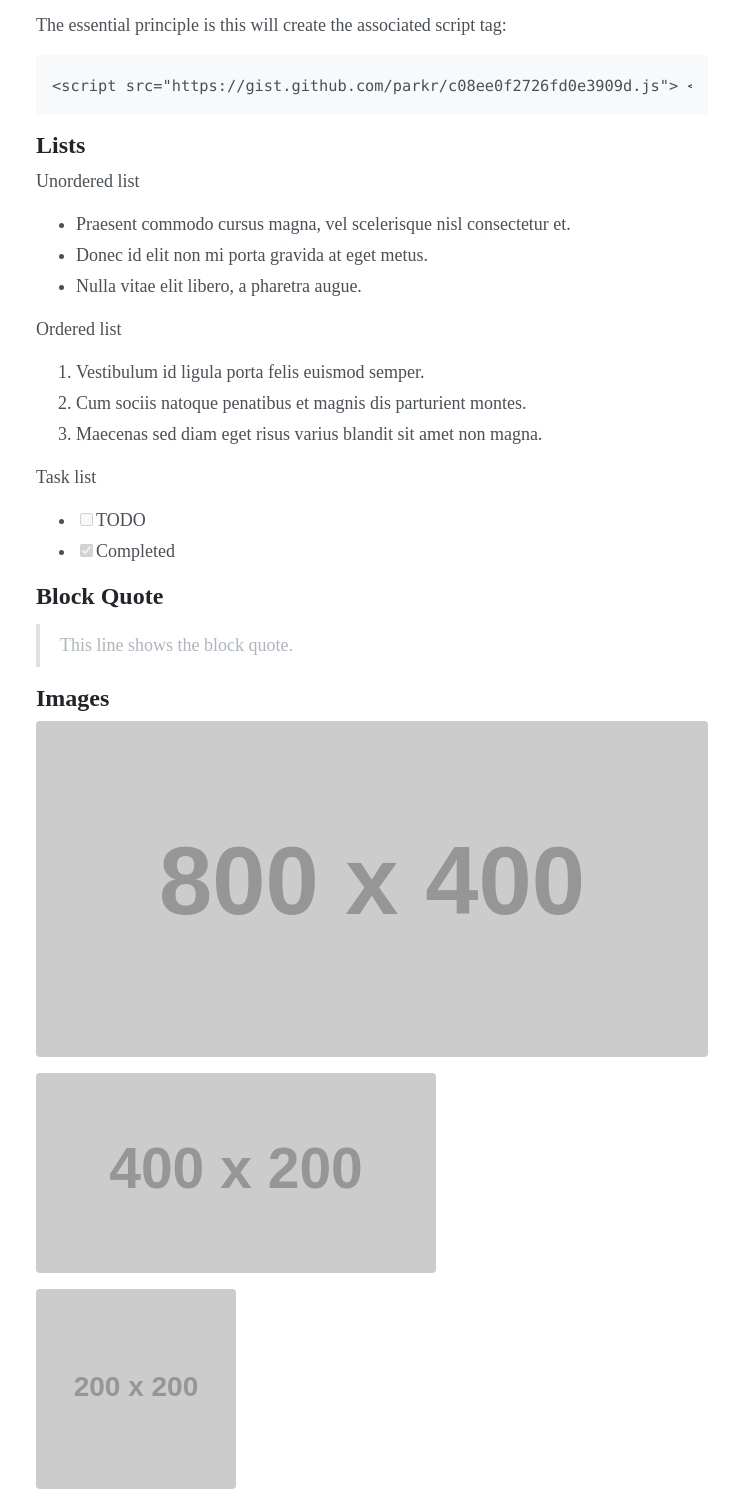
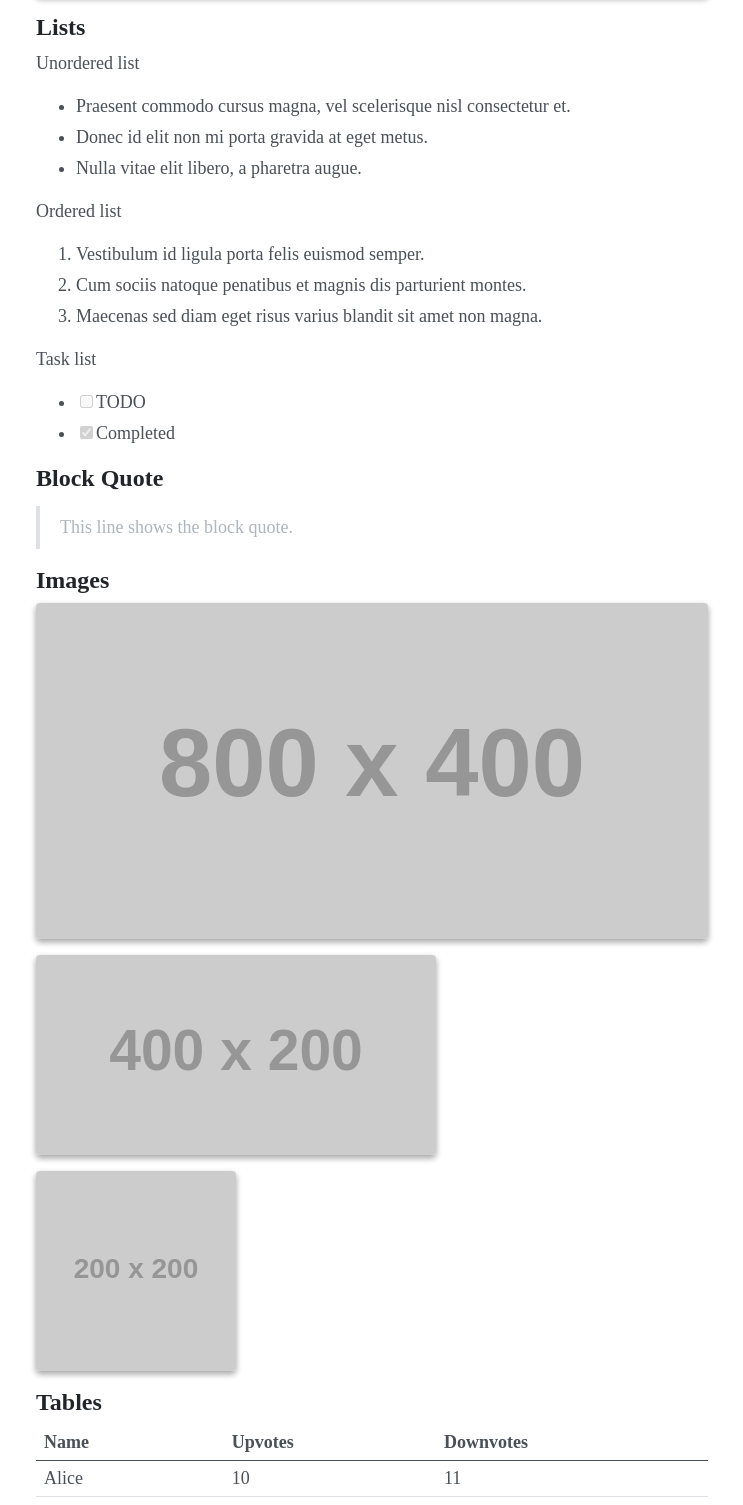
Before and after one commit to ip413/typesetting-jekyll-theme, a Jekyll site: the page built from _posts/2022-08-05-example.md, in a window 1280 px wide, cut to the strip 4136-5641 px from the top of the page. Shown: the whole strip, without its empty margins (268-1011 px from the left). Built offline with Jekyll 4.4.1, drawn with Linux system fonts in a browser that asks for light colours; some web fonts are replaced; formulas are drawn with MathJax 3.

Commit message:
feat: img box shadow

````diff
--- a/_posts/2022-08-05-example.md
+++ b/_posts/2022-08-05-example.md
@@ -146,11 +146,6 @@ The displayed results are as follows:
 
 {% gist c08ee0f2726fd0e3909d %}
 
-The essential principle is this will create the associated script tag:
-
-```
-<script src="https://gist.github.com/parkr/c08ee0f2726fd0e3909d.js"> </script>
-```
 
 ## Lists
 
--- a/_sass/_base.scss
+++ b/_sass/_base.scss
@@ -16,17 +16,6 @@ body {
   -webkit-text-size-adjust: 100%;
       -ms-text-size-adjust: 100%;
 }
-
-/* Customize website's scrollbar
-Not supports in Firefox and IE */
-/*
-body::-webkit-scrollbar {
-    width: 17px;
-}
-
-body::-webkit-scrollbar-button {
-    display:none;
-} */
 
 // No `:visited` state is required by default (browsers will use `a`)
 a {
@@ -48,6 +37,7 @@ img {
   max-width: 100%;
   margin-bottom: var(--spacer);
   border-radius: var(--border-radius);
+  box-shadow: rgba(0, 0, 0, 0.16) 0px 3px 6px, rgba(0, 0, 0, 0.23) 0px 3px 6px;
 }
 
 table {
````
Also changed, not shown: README.md, assets/README_cn.png.
